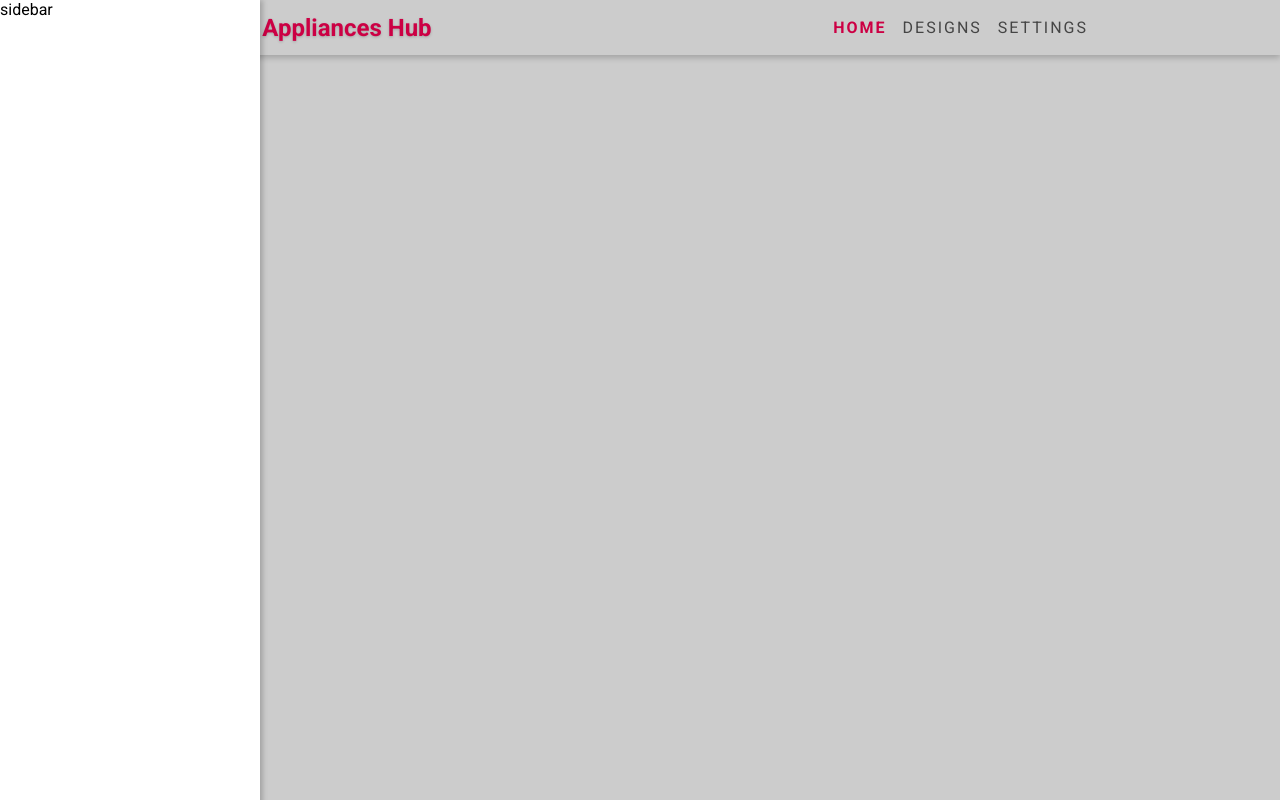
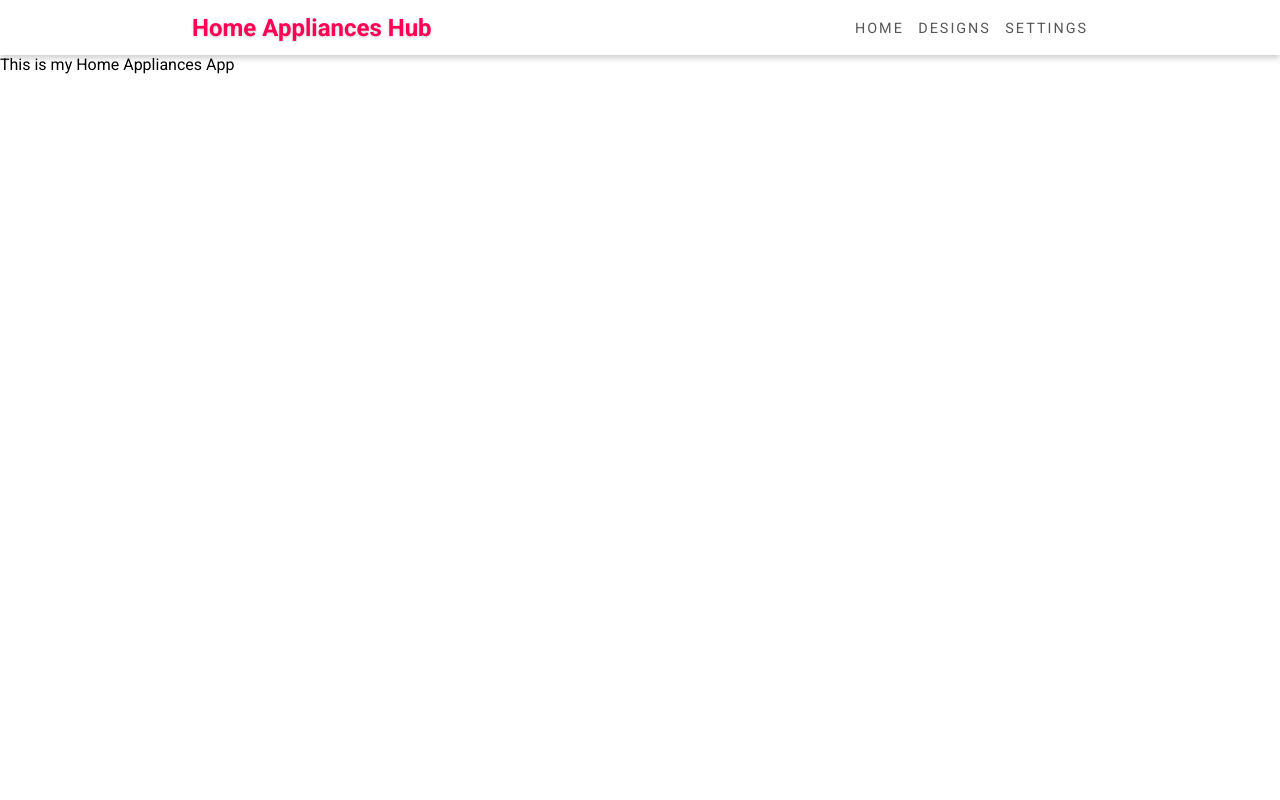
Before and after one commit to NataEn/home_appliances_app, a React (Create React App) app: page / in a window 1280 px wide. Built offline with nearby package versions, Linux system fonts and the light colour scheme.

Commit message:
show and hide side bar

```diff
--- a/src/components/Navbar/Navbar.scss
+++ b/src/components/Navbar/Navbar.scss
@@ -21,6 +21,7 @@
             letter-spacing: 2px;
             text-transform: uppercase;
             position: relative;
+            font-size: .9em;
             &::before{
                 content:" ";
                 display: inline-block;
@@ -44,56 +45,6 @@
             }
         }
     }
-
-
-//     .sidebar-btn{
-//         height: 24px;
-//         width: 30px;
-//         position: relative;
-//         display: none;
-//         .bar{
-//             border-radius: 5px;
-//             height:5px;
-//             width: 100%;
-//             background-color: var(--text-color);
-//             position: absolute;
-//             transition: transform (getAnimationDuration(0.5s));
-
-//             &:nth-child(1){
-//                 top:0;
-//             }
-//             &:nth-child(2){
-//                 top:50%;
-//                 transform-origin: right;
-//                 transform: scaleX(.8) translateY(-50%);
-//             }
-//             &:nth-child(3){
-//                 top:100%;
-//                 transform-origin: right;
-//                 transform: scaleX(1.2) translateY(-100%);
-//             }
-//         }
-
-//         &.active{
-//             .bar{
-//                 transform-origin: center;
-//                 top:50%;
-
-//                 &:nth-child(1){
-//                     transform: scale(1) translate(0,-50%) rotate(45deg);
-//                 }
-//                 &:nth-child(2){
-//                     top:50%;
-//                     transform-origin: right;
-//                     transform: scaleX(0);
-//                 }
-//                 &:nth-child(3){
-//                     transform: scale(1) translate(0,-50%) rotate(-45deg);
-//                 }
-
-//             }
-//         }
-//     }
  }
 
 @media screen and (max-width: 768px) {
@@ -101,10 +52,6 @@
         .nav-links{
             display: none;
         }
-
-        // .sidebar-btn{
-        //     display: block;
-        // }
-    }
+        }
 
 }
--- a/src/components/Navbar/Navbar.tsx
+++ b/src/components/Navbar/Navbar.tsx
@@ -1,21 +1,21 @@
-import React, { FC } from "react";
+import React, { FC, useState } from "react";
 import SidebarBtn from "../SidebarBtn/SidebarBtn"
 import Sidebar from "../Sidebar/Sidebar";
-
+import Navlink, { NavlinkElement} from "../Navlink/Navlink";
+import {navlinks} from './const'
 
 const Navbar: FC = () => {
+    const [showSideBar, setShowSideBar] = useState(false)
     return (
         <>
             <div className="navbar container">
                 <a href="#!" className="logo"> Home Appliances Hub</a>
                 <div className="nav-links">
-                    <a href="#!" className="active">Home</a>
-                    <a href="#!">Designs</a>
-                    <a href="#!">Settings</a>
+                    {navlinks.map((link: NavlinkElement )=>< Navlink name={link.name} path={link.path} value={link.value}/>)}
                 </div>
-                <SidebarBtn />
+                <SidebarBtn showSideBar={showSideBar} setShowSideBar={setShowSideBar}/>
             </div>
-            <Sidebar />
+            {showSideBar && <Sidebar />}
         </>
     )
 }
--- /dev/null
+++ b/src/components/Navlink/Navlink.scss
@@ -0,0 +1,6 @@
+.navlink{
+    svg{
+        width: 1.2em;
+        margin-right: 0.5em;
+    }
+}
--- /dev/null
+++ b/src/components/Navlink/Navlink.tsx
@@ -0,0 +1,23 @@
+import React, { FC, JSX } from "react";
+import { IconDefinition} from "@fortawesome/free-solid-svg-icons"
+import { FontAwesomeIcon } from "@fortawesome/react-fontawesome"
+
+
+export interface NavlinkElement {
+    value: string;
+    name: string;
+    path?: string;
+    icon?: IconDefinition;
+    className?: string;
+}
+
+
+const Navlink :FC<NavlinkElement> = ( {value, name, path, icon, className} : NavlinkElement): JSX.Element => {
+    return (<a href={path ?? "#!"} key={ name } className={`navlink ${className}`}>
+        {icon && <FontAwesomeIcon icon={icon}/>}
+        { value }
+        </a>
+    )
+}
+
+export default Navlink
--- a/src/components/Sidebar/Sidebar.scss
+++ b/src/components/Sidebar/Sidebar.scss
@@ -6,4 +6,21 @@
     width: 260px;
     background-color: var(--background-color);
     box-shadow: 0 0 0 getOverlayLength(260px) var(--overlay-color), 3px 0 5px var(--shadow-color);
+
+    .nav-links{
+        .sidebar-link{
+            display: block;
+            padding: .5em 1em;
+            border-left: 0.4em solid transparent;
+            color: var(--text-color);
+            &.active{
+                border-left-color: var(--primary-color);
+            }
+            &:hover{
+                border-left-color: var(--primary-color);
+                background-color: var(--background-shadow-color);
+            }
+
+        }
+    }
 }
--- a/src/components/Sidebar/Sidebar.tsx
+++ b/src/components/Sidebar/Sidebar.tsx
@@ -1,7 +1,14 @@
 import React, { FC } from 'react'
+import Navlink, { NavlinkElement } from '../Navlink/Navlink'
+import { navlinks } from '../Navbar/const'
 
 const Sidebar: FC = () => {
-    return <div className='sidebar'> sidebar</div>
+    return <div className='sidebar'>
+        <div className="nav-links">
+            {navlinks.map((link: NavlinkElement) => < Navlink name={link.name} path={link.path} value={link.value} icon={link.icon} className='sidebar-link'/>)}
+        </div>
+
+    </div>
 }
 
 export default Sidebar;
--- a/src/components/SidebarBtn/SidebarBtn.tsx
+++ b/src/components/SidebarBtn/SidebarBtn.tsx
@@ -1,9 +1,19 @@
-import React, { FC, useState } from "react";
+import React, { FC, JSX } from "react";
+
+export interface SidebarBtnProps {
+    showSideBar: boolean;
+    setShowSideBar: Function;
+}
 
 
-const SidebarBtn: FC = () => {
-    const [showSideBar, setShowSideBar] = useState(false)
-    return (<div onClick={() => setShowSideBar(!showSideBar)} className={`sidebar-btn ${showSideBar && 'active'}`}>
+
+const SidebarBtn:FC<SidebarBtnProps> = ({showSideBar, setShowSideBar}): JSX.Element => {
+
+    const openSideBar=(): void => {
+        setShowSideBar(!showSideBar)
+    }
+
+    return (<div onClick={openSideBar} className={`sidebar-btn ${showSideBar && 'active'}`}>
         <div className="bar"></div>
         <div className="bar"></div>
         <div className="bar"></div>
--- a/src/index.scss
+++ b/src/index.scss
@@ -4,3 +4,4 @@
 @import "./components/Navbar/Navbar.scss";
 @import "./components/SideBar/SideBar.scss";
 @import "./components/SidebarBtn/SidebarBtn.scss";
+@import "./components/Navlink/Navlink.scss"
--- a/src/styles/theme/variables.scss
+++ b/src/styles/theme/variables.scss
@@ -3,6 +3,7 @@
     --background-light:#fff ;
     --shadow-color:rgba(0, 0, 0, 0.2);
     --overlay-color:rgba(0,0,0,0.2);
+    --background-shadow-color: rgba(0,0,0,0.05);
     --primary-color:rgba(255,0,86);
     --text-color:#0A0A0A;
     --text-light:#575757;
```
Also changed, not shown: 1 other file (tests, documents, lock files or other folders).
